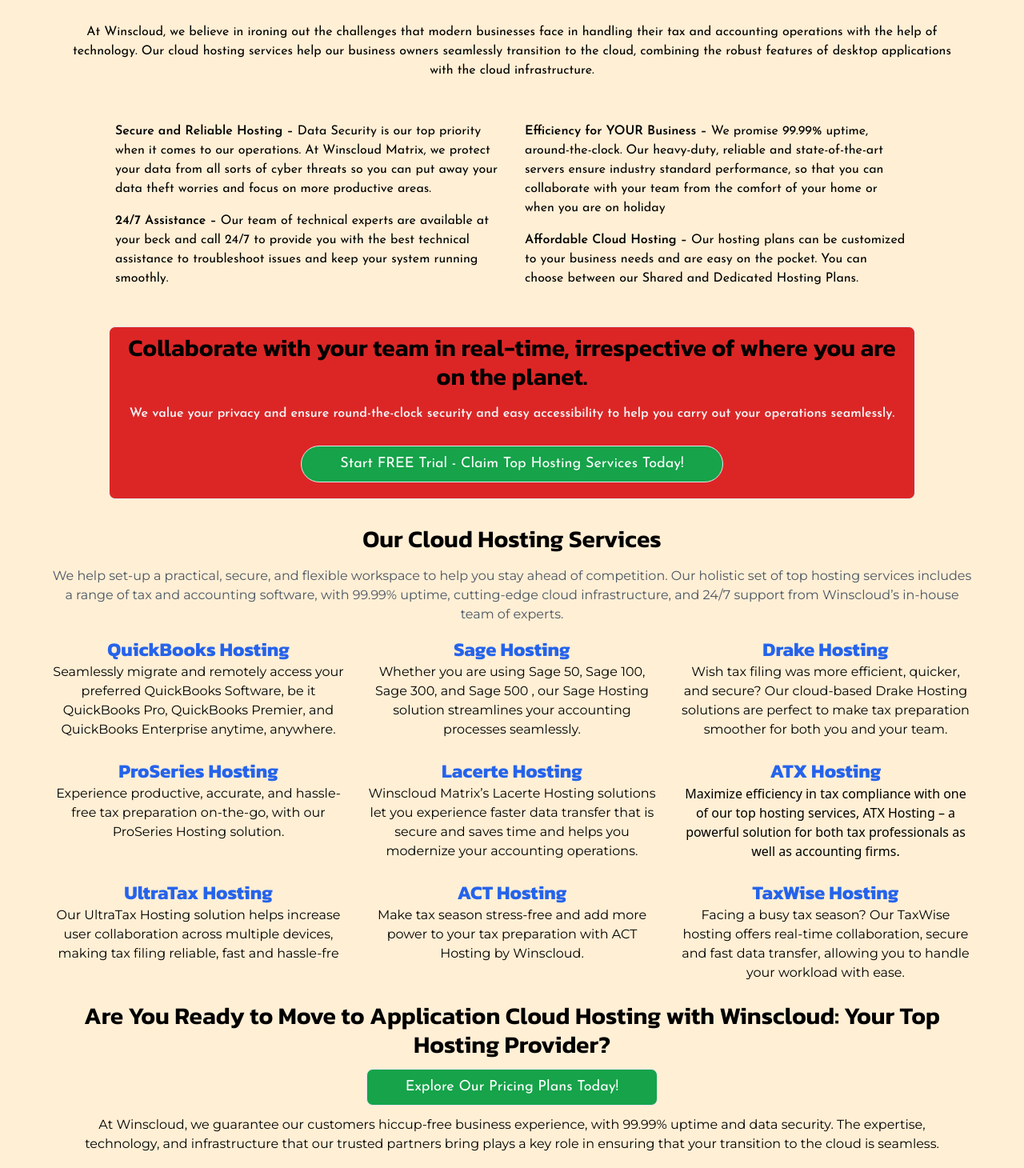
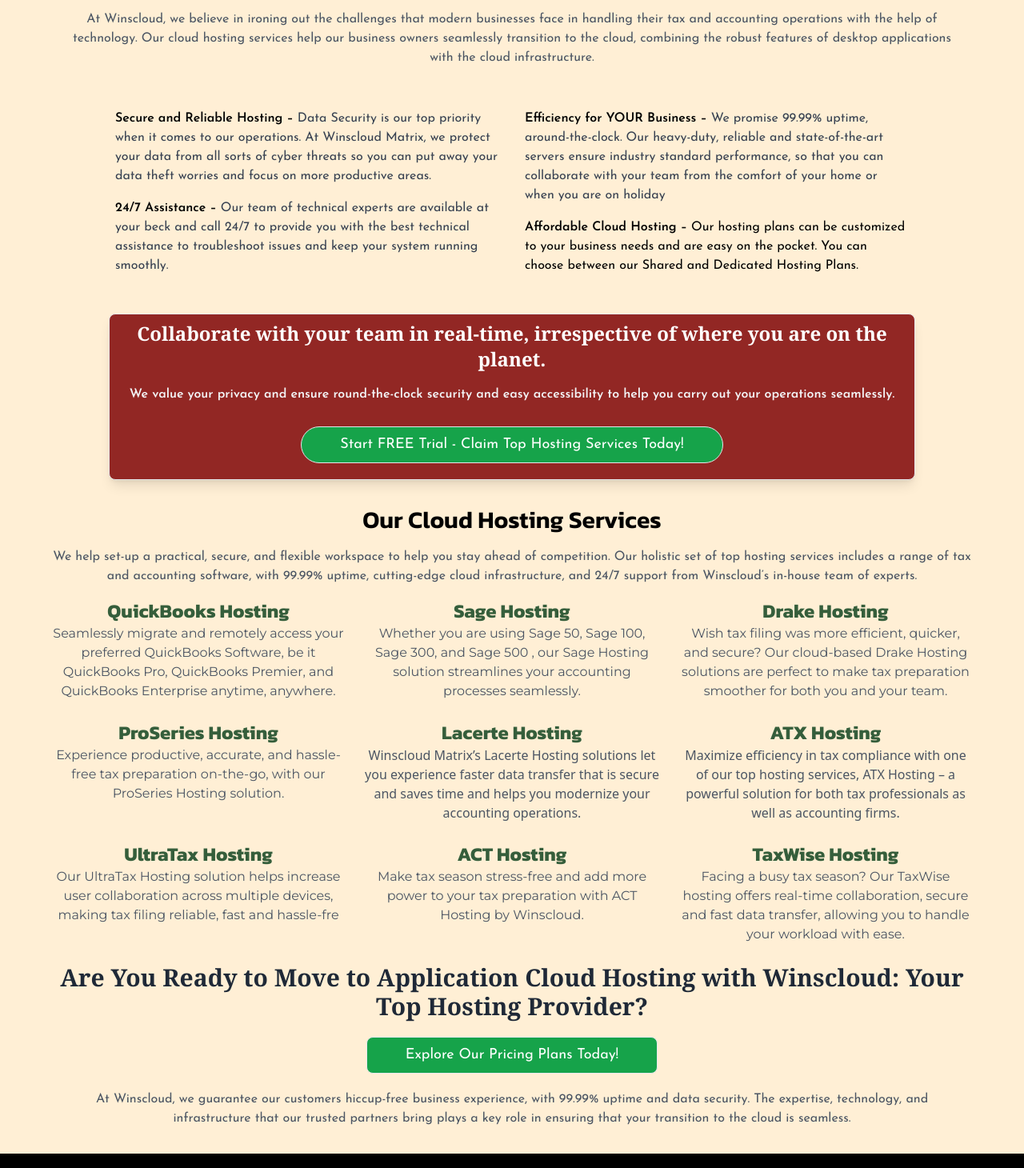
Before and after one commit to viraj-008/winsCloud, a React (Vite) app: page / in a window 1280 px wide. Shown: the part 1250-2710 px from the top of the page at 80% size. Built offline with nearby package versions, Linux system fonts and the light colour scheme.

Commit message:
add fonts

```diff
--- a/src/components/Home.tsx
+++ b/src/components/Home.tsx
@@ -11,7 +11,7 @@
             <h1 className='text-white font-josefin text-4xl md:text-6xl'>
               Celebrating a Decade of <br /> Powerful Servers
             </h1>
-            <p className='text-xl md:text-3xl bg-gradient-to-r from-orange-500 via-indigo-500 to-green-100 text-transparent bg-clip-text font-kanit mt-4 md:mt-7'>
+            <p className='text-xl md:text-3xl bg-gradient-to-r from-orange-500 via-indigo-100 to-green-100 text-transparent bg-clip-text font-kanit mt-4 md:mt-7'>
               Get the financial tools and insights to<br /> start, build, and grow your business
             </p>
             <Link to="/trial">  <button className='mx-auto md:mx-0 flex border my-10 md:my-16 bg-green-600 text-xl md:text-4xl px-6 md:px-12 text-white font-josefin py-2 rounded-lg'>
@@ -21,14 +21,14 @@
         </div>
       </div>
 
-      <div className='px-5 md:mt-16 md:px-20'>
-        <h1 className='text-3xl md:text-4xl text-center font-bold  font-josefin'>Remote Access Has Never Been Smoother</h1>
+      <div className='px-5 md:mt-6 md:px-20'>
+        <h1 className='text-3xl md:text-2xl text-center py-4 font-bold  font-serif text-gray-800'>Remote Access Has Never Been Smoother</h1>
         <p className='text-center text-md mt-4 font-semibold'>
           Scale Your Business Efficiently with Winscloud – Your Top Cloud Hosting Provider
         </p>
 
         <div className='flex flex-col md:flex-row justify-around mt-12 items-center'>
-          <div className='w-full md:w-[45%] font-josefin'>
+          <div className='w-full text-gray-600  md:w-[45%] font-josefin'>
             <p>
             At Winscloud, we help businesses transform securely with our reliable, scalable, and flexible cloud hosting solutions. Right from the get-go, we work around-the-clock to ensure your business is up and running, acting as your partners in growth. To make that happen, we pay due attention to ensure that our advanced cloud infrastructure adapts to your business needs and promotes easy scalability.
             </p>
@@ -48,23 +48,23 @@
         <p className='text-center text-md mt-4 font-semibold'>
           Winscloud Matrix Cloud Hosting: Fast-track Your Tax and Accounting Practice
         </p>
-        <p className='text-center mt-7 font-josefin'>
+        <p className='text-center mt-7 text-gray-600 font-josefin'>
         At Winscloud, we believe in ironing out the challenges that modern businesses face in handling their tax and accounting operations with the help of technology. Our cloud hosting services help our business owners seamlessly transition to the cloud, combining the robust features of desktop applications with the cloud infrastructure.
         </p>
 
-        <div className='flex flex-col font-josefin md:flex-row justify-around mt-9 px-5 md:px-12'>
+        <div className='flex flex-col text-gray-700 font-josefin md:flex-row justify-around mt-9 px-5 md:px-12'>
           <div className='w-full md:w-[50%] p-4'>
-            <p><span className='font-semibold'>Secure and Reliable Hosting –</span> Data Security is our top priority when it comes to our operations. At Winscloud Matrix, we protect your data from all sorts of cyber threats so you can put away your data theft worries and focus on more productive areas.</p>
-            <p className='mt-4'><span className='font-semibold'>24/7 Assistance –</span> Our team of technical experts are available at your beck and call 24/7 to provide you with the best technical assistance to troubleshoot issues and keep your system running smoothly.</p>
+            <p><span className='font-semibold text-black '>Secure and Reliable Hosting –</span> Data Security is our top priority when it comes to our operations. At Winscloud Matrix, we protect your data from all sorts of cyber threats so you can put away your data theft worries and focus on more productive areas.</p>
+            <p className='mt-4'><span className='font-semibold text-black'>24/7 Assistance –</span> Our team of technical experts are available at your beck and call 24/7 to provide you with the best technical assistance to troubleshoot issues and keep your system running smoothly.</p>
           </div>
           <div className='w-full md:w-[50%] p-4'>
-            <p><span className='font-semibold'>Efficiency for YOUR Business –</span>  We promise 99.99% uptime, around-the-clock. Our heavy-duty, reliable and state-of-the-art servers ensure industry standard performance, so that you can collaborate with your team from the comfort of your home or when you are on holiday</p>
-            <p className='mt-4'><span className='font-semibold'>Affordable Cloud Hosting –</span> Our hosting plans can be customized to your business needs and are easy on the pocket. You can choose between our Shared and Dedicated Hosting Plans.</p>
+            <p><span className='font-semibold text-black'>Efficiency for YOUR Business –</span>  We promise 99.99% uptime, around-the-clock. Our heavy-duty, reliable and state-of-the-art servers ensure industry standard performance, so that you can collaborate with your team from the comfort of your home or when you are on holiday</p>
+            <p className='mt-4 text-black'><span className='font-semibold'>Affordable Cloud Hosting –</span> Our hosting plans can be customized to your business needs and are easy on the pocket. You can choose between our Shared and Dedicated Hosting Plans.</p>
           </div>
         </div>
 
-        <div className='border md:w-[90%] mx-auto rounded-lg my-8 p-2 bg-red-600'>
-  <h1 className='font-kanit text-center text-3xl font-semibold'>
+        <div className='border md:w-[90%] mx-auto rounded-lg my-8 p-2 bg-[#922724] shadow-lg'>
+  <h1 className='font-serif text-white text-center text-2xl font-semibold'>
     Collaborate with your team in real-time, irrespective of where you are on the planet.
   </h1>
   <p className='text-center  text-gray-100 px-2 font-josefin my-4 font-semibold'>
@@ -80,68 +80,68 @@
 
       <div className='w-[90%] mx-auto'>
         <h1   className='font-kanit text-center text-3xl font-semibold '>Our Cloud Hosting Services</h1>
-        <p className='text-center font-montserrat text-gray-600 my-4 '>We help set-up a practical, secure,
+        <p className='text-center font-josefin text-gray-600 my-4 '>We help set-up a practical, secure,
             and flexible workspace to help you stay ahead of competition. Our holistic set of top hosting services
             includes a range of tax and accounting software, with 99.99% uptime, cutting-edge cloud infrastructure, and 24/7
             support from Winscloud’s in-house team of experts.</p>
 
-        <div className='grid grid-cols-1 md:grid-cols-2 lg:grid-cols-3 gap-6 text-center'>
+        <div className='grid grid-cols-1 md:grid-cols-2 lg:grid-cols-3 gap-6 text-gray-600 text-center'>
             <div>
-                <h1 className='text-blue-600 font-bold font-kanit text-2xl'>QuickBooks Hosting</h1>
-                <p className=' text-black font-montserrat'>Seamlessly migrate and remotely access your preferred QuickBooks Software, be it QuickBooks Pro, QuickBooks Premier, and QuickBooks Enterprise anytime, anywhere.</p>
+                <h1 className='text-[#355e3b] font-bold font-kanit text-2xl'>QuickBooks Hosting</h1>
+                <p className='  font-montserrat'>Seamlessly migrate and remotely access your preferred QuickBooks Software, be it QuickBooks Pro, QuickBooks Premier, and QuickBooks Enterprise anytime, anywhere.</p>
             </div>
 
             <div>
-                <h1 className='text-blue-600 font-bold font-kanit text-2xl'>Sage Hosting </h1>
-                <p className=' text-black font-montserrat'>Whether you are using Sage 50, Sage 100, Sage 300, and Sage 500 , our Sage Hosting solution streamlines your accounting processes seamlessly.</p>
+                <h1 className='text-[#355e3b] font-bold font-kanit text-2xl'>Sage Hosting </h1>
+                <p className='  font-montserrat'>Whether you are using Sage 50, Sage 100, Sage 300, and Sage 500 , our Sage Hosting solution streamlines your accounting processes seamlessly.</p>
             </div>
 
             <div>
-                <h1 className='text-blue-600 font-bold font-kanit text-2xl'>Drake Hosting</h1>
-                <p className=' text-black font-montserrat'>Wish tax filing was more efficient, quicker, and secure? Our cloud-based Drake Hosting solutions are perfect to make tax preparation smoother for both you and your team.</p>
+                <h1 className='text-[#355e3b] font-bold font-kanit text-2xl'>Drake Hosting</h1>
+                <p className='  font-montserrat'>Wish tax filing was more efficient, quicker, and secure? Our cloud-based Drake Hosting solutions are perfect to make tax preparation smoother for both you and your team.</p>
             </div>
 
             <div>
-                <h1 className='text-blue-600 font-bold font-kanit text-2xl'> ProSeries Hosting
+                <h1 className='text-[#355e3b] font-bold font-kanit text-2xl'> ProSeries Hosting
                 </h1>
-                <p className=' text-black font-montserrat'>Experience productive, accurate, and hassle-free tax preparation on-the-go, with our ProSeries Hosting solution.</p>
+                <p className=' font-montserrat'>Experience productive, accurate, and hassle-free tax preparation on-the-go, with our ProSeries Hosting solution.</p>
             </div>
 
             <div>
-                <h1 className='text-blue-600 font-bold font-kanit text-2xl'>Lacerte Hosting</h1>
-                <p className=' text-black font-montserrat'>Winscloud Matrix’s Lacerte Hosting solutions let you experience faster data transfer that is secure and saves time and helps you modernize your accounting operations.</p>
+                <h1 className='text-[#355e3b] font-bold font-kanit text-2xl'>Lacerte Hosting</h1>
+                <p className=' ont-montserrat'>Winscloud Matrix’s Lacerte Hosting solutions let you experience faster data transfer that is secure and saves time and helps you modernize your accounting operations.</p>
             </div>
 
             <div>
-                <h1 className='text-blue-600 font-bold font-kanit text-2xl'>ATX Hosting</h1>
-                <p className='text-black'>Maximize efficiency in tax compliance with one of our top hosting services, ATX Hosting – a powerful solution for both tax professionals as well as accounting firms.</p>
+                <h1 className='text-[#355e3b] font-bold font-kanit text-2xl'>ATX Hosting</h1>
+                <p className=''>Maximize efficiency in tax compliance with one of our top hosting services, ATX Hosting – a powerful solution for both tax professionals as well as accounting firms.</p>
             </div>
 
             <div>
-                <h1 className='text-blue-600 font-bold font-kanit text-2xl'>UltraTax Hosting</h1>
-                <p className=' text-black font-montserrat'>Our UltraTax Hosting solution helps increase user collaboration across multiple devices, making tax filing reliable, fast and hassle-fre</p>
+                <h1 className='text-[#355e3b] font-bold font-kanit text-2xl'>UltraTax Hosting</h1>
+                <p className='  font-montserrat'>Our UltraTax Hosting solution helps increase user collaboration across multiple devices, making tax filing reliable, fast and hassle-fre</p>
             </div>
 
             <div>
-                <h1 className='text-blue-600 font-bold font-kanit text-2xl'>ACT Hosting</h1>
-                <p className=' text-black font-montserrat'>Make tax season stress-free and add more power to your tax preparation with ACT Hosting by Winscloud.</p>
+                <h1 className='text-[#355e3b] font-bold font-kanit text-2xl'>ACT Hosting</h1>
+                <p className='  font-montserrat'>Make tax season stress-free and add more power to your tax preparation with ACT Hosting by Winscloud.</p>
             </div>
 
             <div>
-                <h1 className='text-blue-600 font-bold font-kanit text-2xl'>TaxWise Hosting</h1>
-                <p className=' text-black font-montserrat'>Facing a busy tax season? Our TaxWise hosting offers real-time collaboration, secure and fast data transfer, allowing you to handle your workload with ease.</p>
+                <h1 className='text-[#355e3b] font-bold font-kanit text-2xl'>TaxWise Hosting</h1>
+                <p className='  font-montserrat'>Facing a busy tax season? Our TaxWise hosting offers real-time collaboration, secure and fast data transfer, allowing you to handle your workload with ease.</p>
             </div>
 
 
         </div>
 
         <div className='flex flex-col justify-center'>
-       <h1 className='text-3xl  mt-6 font-kanit text-center  font-semibold'>Are You Ready to Move to Application Cloud Hosting with Winscloud: Your Top Hosting Provider?</h1>
-       <button className='border mt-8 font-josefin  mx-auto my-10 md:my-3 bg-green-600 text-md md:text-lg px-6 md:px-12 text-white  py-2 rounded-lg'>
+       <h1 className='text-3xl  mt-6 font-serif text-gray-800 text-center  font-semibold'>Are You Ready to Move to Application Cloud Hosting with Winscloud: Your Top Hosting Provider?</h1>
+       <button className='border mt-8 font-josefin  mx-auto my-10 md:my-5 bg-green-600 text-md md:text-lg px-6 md:px-12 text-white  py-2 rounded-lg'>
        Explore Our Pricing Plans Today!
     </button>
 
-    <p className='font-montserrat px-6 text-center'>At Winscloud, we guarantee
+    <p className='font-josefin px-6 text-gray-600 text-center'>At Winscloud, we guarantee
         our customers hiccup-free business experience, with 99.99% uptime and data security.
         The expertise, technology, and infrastructure that our trusted partners bring plays a
         key role in ensuring that your transition to the cloud is seamless.</p>
--- a/src/components/sage/Sage_300Hosting.tsx
+++ b/src/components/sage/Sage_300Hosting.tsx
@@ -43,9 +43,8 @@
     <div className="h-auto w-full pb-10">
       <div className="w-full flex pt-28 px-5 md:px-20 items-center bg-red-600 bg-cover bg-center">
         <div className="w-full text-center md:text-left">
-          <h1 className="font-semibold font-josefin bg-[#ffefd5]
- text-transparent bg-clip-text text-3xl md:text-8xl ">
-          Sage 300 ERP Application Hosting
+          <h1 className="text-white font-josefin text-4xl md:text-6xl ">
+          Sage 300 ERP Application <br /> Hosting
           </h1>
           <p className="text-base text-black font-josefin md:text-3xl mt-4 md:mt-7">
           Better organize projects, and optimize business operations from anywhere, anytime with Sage 300 cloud hosting
```
Also changed, not shown: src/components/quickBook/QickBooks_Hosting.tsx (+55 -29 lines), src/components/quickBook/QuickBook_pro.tsx (+6 -6 lines), src/components/quickBook/QuickBooks_Desktop.tsx (+11 -11 lines).
